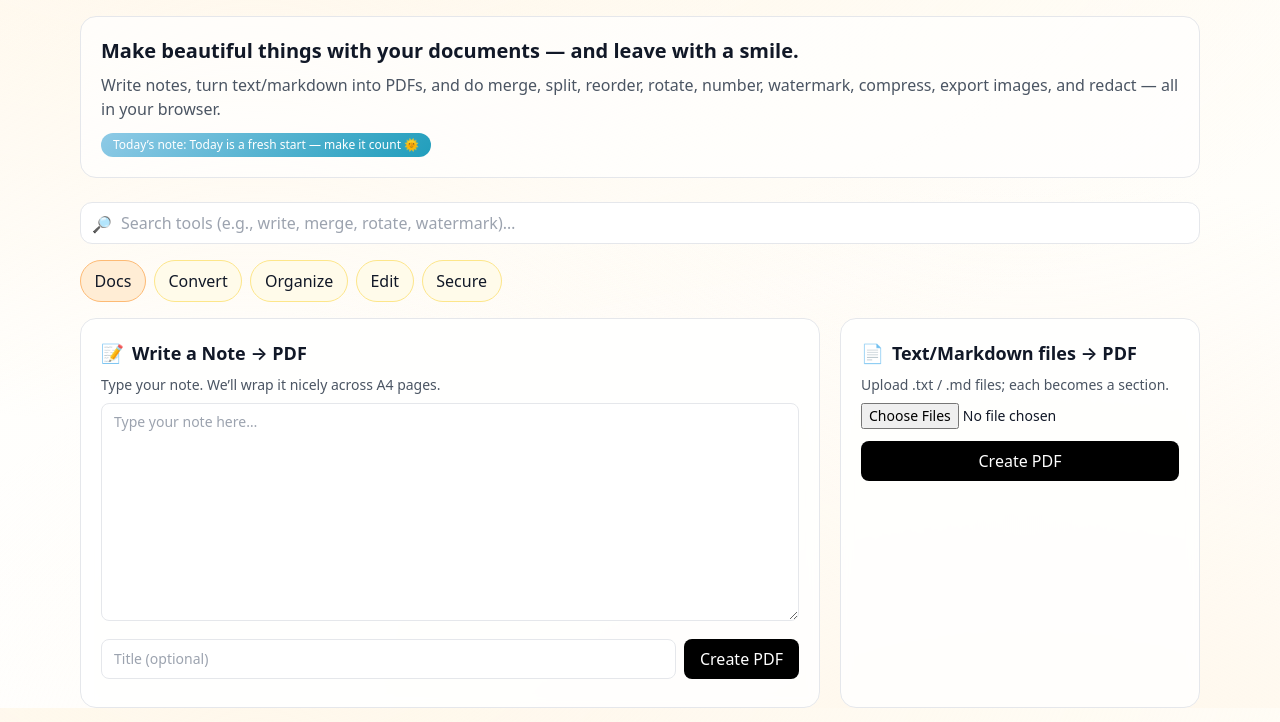
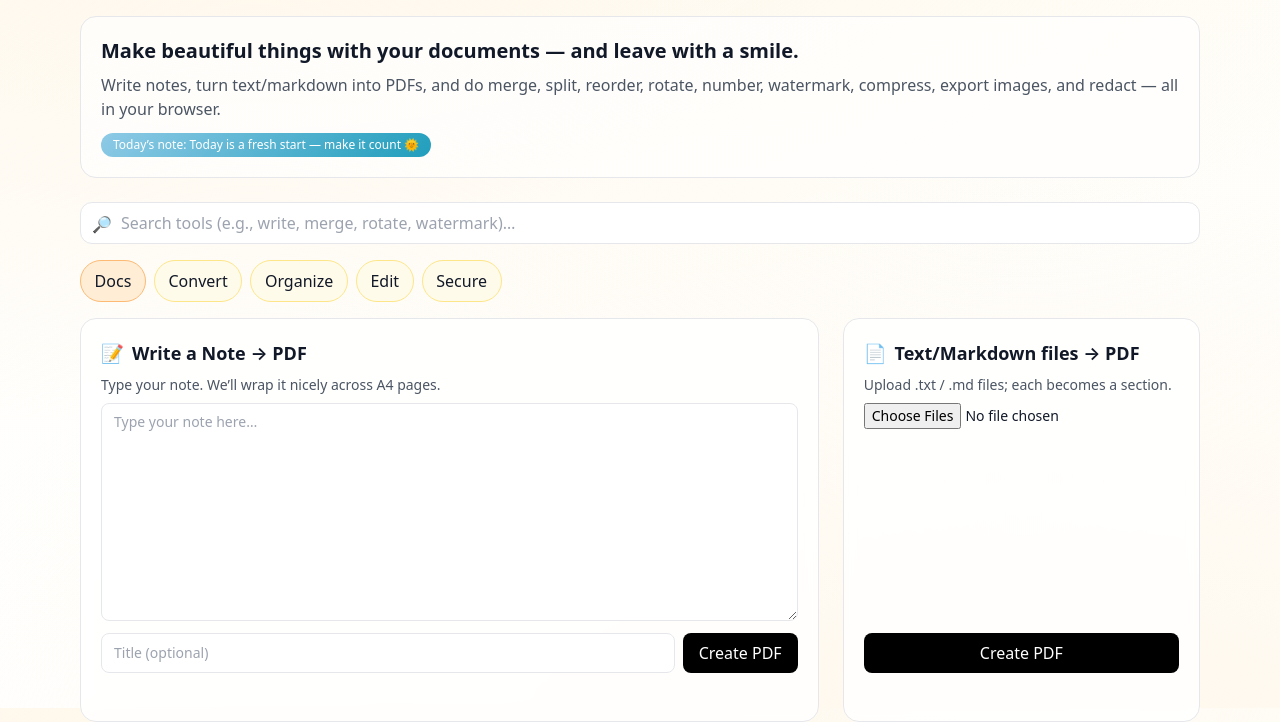
Before and after one commit to rishvan102/NiceDay, a website: page index.html in a window 1280 px wide. Shown: the part 92-814 px from the top of the page. Drawn offline with nearby package versions, Linux system fonts and the light colour scheme.

Commit message:
Update index.html

```diff
--- a/index.html
+++ b/index.html
@@ -79,6 +79,97 @@
 
     footer{ color:var(--muted); }
     footer a{ text-decoration:underline; text-underline-offset:2px; }
+
+     /* --- Layout fixes: equal-height cards & tidier grids --- */
+.grid-tools{
+  display:grid;
+  grid-template-columns: repeat(auto-fill, minmax(320px, 1fr));
+  gap: 1.25rem;
+  align-items: stretch;              /* makes rows line up */
+}
+
+.tool-card{
+  display:flex;
+  flex-direction:column;
+  height:100%;
+}
+
+.tool-card > *:last-child{
+  margin-top:auto;                   /* push the status/cta block down */
+}
+
+/* unifies input heights so rows align */
+.tool-card input[type="text"],
+.tool-card input[type="number"],
+.tool-card input[type="file"],
+.tool-card select,
+.tool-card button{
+  min-height: 2.5rem;                /* ~ h-10 */
+}
+
+/* wider container + comfy gutters */
+.container-wide{ max-width: 80rem; margin-inline:auto; padding-inline:1rem }
+@media (min-width:1024px){ .container-wide{ padding-inline:1.5rem } }
+
+/* Make all tool-cards equal height and push button to bottom */
+.tool-card {
+  display: flex;
+  flex-direction: column;
+  justify-content: space-between; /* pushes footer button to bottom */
+  min-height: 260px; /* adjust to match your tallest card */
+}
+.tool-card button {
+  margin-top: auto; /* ensures buttons always sit at bottom */
+}
+.grid-tools {
+  display: grid;
+  grid-template-columns: repeat(auto-fill, minmax(300px, 1fr));
+  gap: 1.5rem; /* spacing between cards */
+  align-items: stretch; /* ensures equal height */
+}
+/* --- Card layout & button alignment --- */
+.grid-tools{
+  align-items: stretch;           /* make every card in the row equal height */
+}
+
+.tool-card{
+  display: flex;                  /* vertical stack */
+  flex-direction: column;
+  justify-content: flex-start;
+  min-height: 380px;              /* tune as you like (360–420) */
+}
+
+/* push the primary action button to the bottom of every card */
+.tool-card [id$="Btn"],
+.tool-card #reorderExport,
+.tool-card #redApply{
+  margin-top: auto;               /* sits at the bottom of the card */
+}
+
+/* keep the little "status" line under the button a consistent height */
+.tool-card [id$="Status"]{
+  min-height: 1.25rem;            /* ~20px, prevents card height wobble */
+  margin-top: .5rem;
+}
+
+/* Optional: nicer look/feel */
+.tool-card{
+  background: rgba(255,255,255,.82);
+  backdrop-filter: blur(6px);
+  border-radius: 1rem;
+  transition: transform .15s ease, box-shadow .15s ease;
+}
+.tool-card:hover{
+  transform: translateY(-2px);
+  box-shadow: 0 12px 30px rgba(0,0,0,.08);
+}
+
+/* Redact canvas: ensure it shrinks on small screens but still lets the card stretch */
+#redactStage{
+  width: 100%;
+  max-height: 60vh;
+  object-fit: contain;
+}
   </style>
 
   <!-- Subpath helper -->
```
